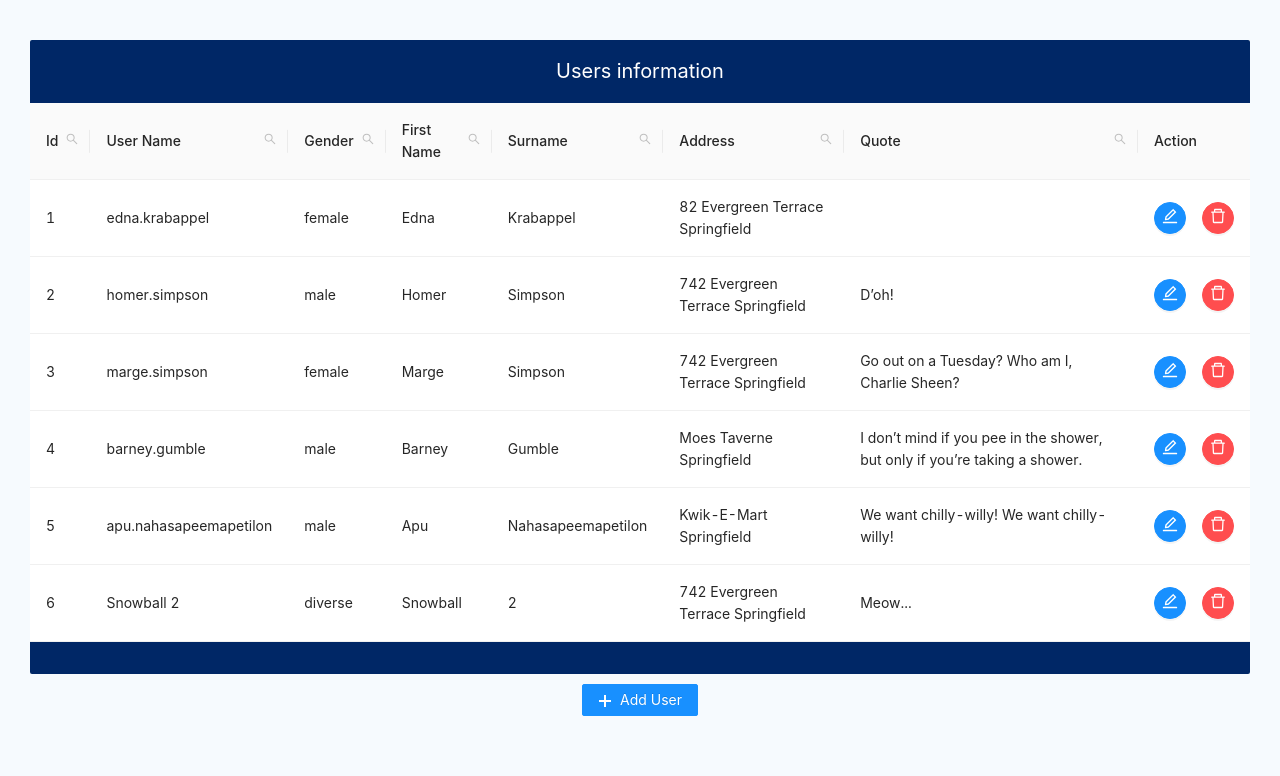
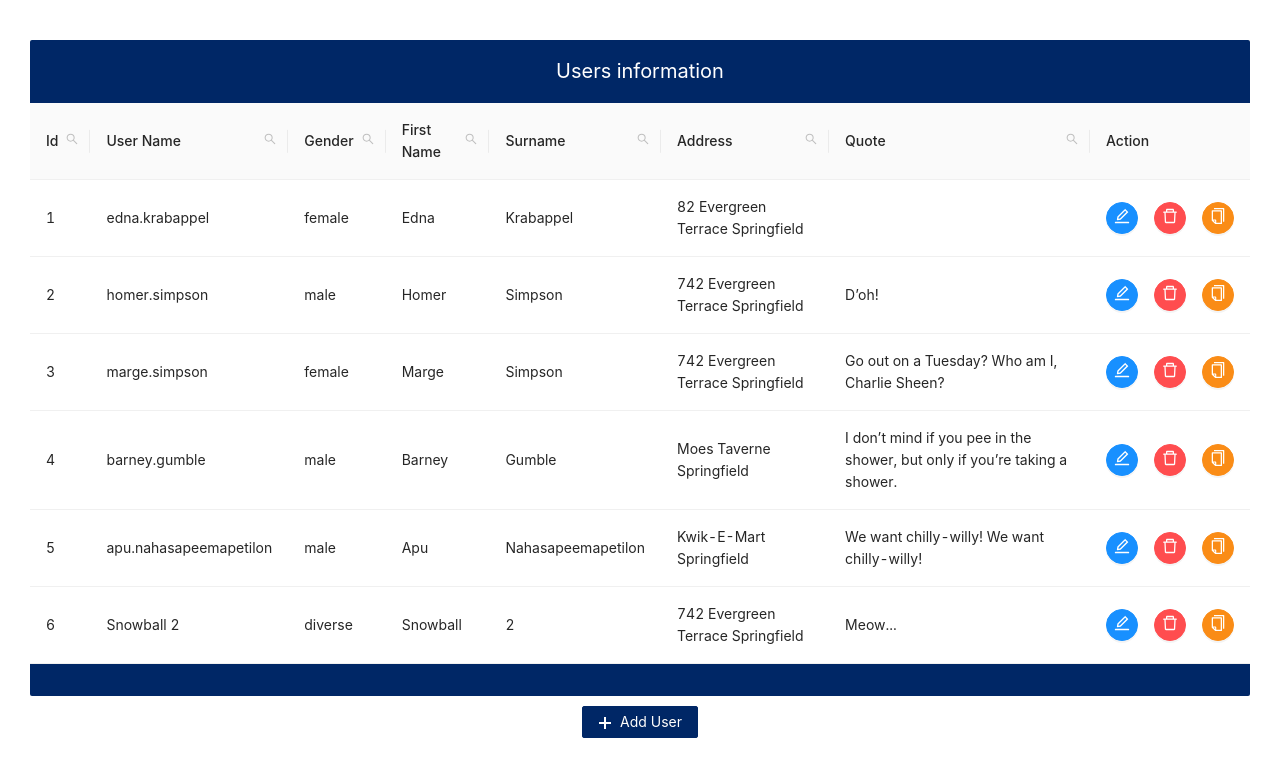
Before and after one commit to mahefnawy/bewerber-case-idealo, a React (Create React App) app: page / in a window 1280 px wide. Shown: the top 776 px of the page. Built offline with nearby package versions, Linux system fonts and the light colour scheme.

Commit message:
FE-1000 - added duplicate button and style fixes

```diff
--- a/src/components/app/App.js
+++ b/src/components/app/App.js
@@ -123,7 +123,7 @@ function App() {
           <UsersInfoSearchTable data={usersDataAtomRecoilState} onFullEditClick={onTableFullEditClickHandler} onDeleteClick={onTableDeleteClickHandler}/>
         </Col>
         <Col  xs={24} sm={24} md={24} lg={24} xl={24} className="mt10px">
-          <Button className="checklists-cta-buttons" type="primary" icon={<PlusOutlined />} onClick={onNewUserClickHandler}>Add User</Button>
+          <Button className="add-user-btn" type="primary" icon={<PlusOutlined />} onClick={onNewUserClickHandler}>Add User</Button>
         </Col>
           <Modal
           centered
--- a/src/components/partials/usersInfoSearchTable/UsersInfoSearchTable.js
+++ b/src/components/partials/usersInfoSearchTable/UsersInfoSearchTable.js
@@ -1,7 +1,7 @@
 import React from 'react';
 import { Table, Input, Button, Space, Tooltip } from 'antd';
 import Highlighter from 'react-highlight-words';
-import { SearchOutlined, EditOutlined, DeleteOutlined } from '@ant-design/icons';
+import { SearchOutlined, EditOutlined, DeleteOutlined, CopyOutlined } from '@ant-design/icons';
 import './UserInfoSearchTable.scss';
 
 class UsersInfoSearchTable extends React.Component {
@@ -68,6 +68,10 @@ class UsersInfoSearchTable extends React.Component {
 
   handleDeleteClick = (id) => {
     this.props.onDeleteClick(id);
+  }
+
+  handleDuplicateClick = (record) => {
+    this.props.onFullEditClick(record);
   }
 
   handleSearch = (selectedKeys, confirm, dataIndex) => {
@@ -145,6 +149,7 @@ class UsersInfoSearchTable extends React.Component {
           <Space size="middle">
             <Tooltip title="Edit"><Button onClick={(e) => this.handleFullEditClick(record)} icon={<EditOutlined />} type="primary" shape="circle" className=""/></Tooltip>
             <Tooltip title="Delete"><Button onClick={(e) => this.handleDeleteClick(record.id)} icon={<DeleteOutlined />} type="primary" shape="circle" danger className=""/></Tooltip>
+            <Tooltip title="Duplicate"><Button onClick={(e) => this.handleDuplicateEditClick(record)} icon={<CopyOutlined />} className="duplicate-btn" type="primary" shape="circle"/></Tooltip>
           </Space>
         ),
       },
--- a/src/index.scss
+++ b/src/index.scss
@@ -15,7 +15,6 @@ body {
   -moz-osx-font-smoothing: grayscale;
   overflow-x: hidden !important;
   width: 100% !important;
-  background-color: $app-background !important;
 }
 
 code {
--- a/src/styles/antCustomDesigns.scss
+++ b/src/styles/antCustomDesigns.scss
@@ -6,14 +6,15 @@ svg {
 
 td {
   span:hover {
-    color: $table-link-color;
     cursor: pointer;
   }
 }
 
-.ant-btn {
-  span:hover {
-    color: #fff;
+.ant-space-item{
+  .ant-btn {
+    span:hover {
+      color: #fff;
+    }
   }
 }
 
--- /dev/null
+++ b/src/styles/buttons.scss
@@ -0,0 +1,14 @@
+.add-user-btn {
+  background-color: $blue10 !important;
+  border-color: $blue10 !important;
+}
+
+.submit-btn {
+  background-color: $green-6 !important;
+  border-color: $green-6 !important;
+}
+
+.duplicate-btn {
+  background-color: $orange-6 !important;
+  border-color: $orange-6 !important;
+}
--- a/src/styles/colors.scss
+++ b/src/styles/colors.scss
@@ -1,30 +1,5 @@
 // colors
-$app-background: #F6FAFE;
-$spin-background: #2C3A3C;
-$text-field-border-primary: #A6AAB4;
-$login-btn-green: #07E092;
-$login-btn-green-hover:#01FFA6;
 $white: #fff;
-$ivory-white: #F6FAFE;
-$sidebar-green-active: #3DF2B0;
-$sidebar-grey-inactive: #A4A6B3;
-$sidebar-background-grey: #2C3A3B;
-$sidebar-background-grey-hover:#3C494B;
-$greyscale-black: #252733;
-$greyscale-grey: #9FA2B4;
-$widget-primary: #4E5AC0;
-$widget-secondary: #1EE19C;
-$widget-third: #EF5D29;
-$widget-forth: #79C7E3;
-$widget-fifth: #F89833;
-$widget-sixth: #2D939A;
-$widget-seventh: #582B11;
-$widget-eighth: #AF125A;
-$widget-ninth: #3F9E20;
-$widget-tenth: #BA1200;
-$widget-eleventh: #9058FA;
-$widget-twelvth: #FADB14;
-$avatar-border: #CCD2D5;
-$table-link-color: #2490FF;
-
-$blue10: #002766
+$blue10: #002766;
+$orange-6: #fa8c16;
+$green-6: #52c41a;
--- a/src/styles/index.scss
+++ b/src/styles/index.scss
@@ -2,3 +2,4 @@
 @import "./colors.scss";
 @import "./fonts.scss";
 @import "./antCustomDesigns.scss";
+@import "./buttons.scss";
--- a/src/styles/styles.scss
+++ b/src/styles/styles.scss
@@ -1,3 +1,4 @@
+@import "./colors.scss";
 //margins
 .mt5px {
   margin-top: 5px;
```
Also changed, not shown: src/components/app/App.scss (line endings or trailing spaces).
